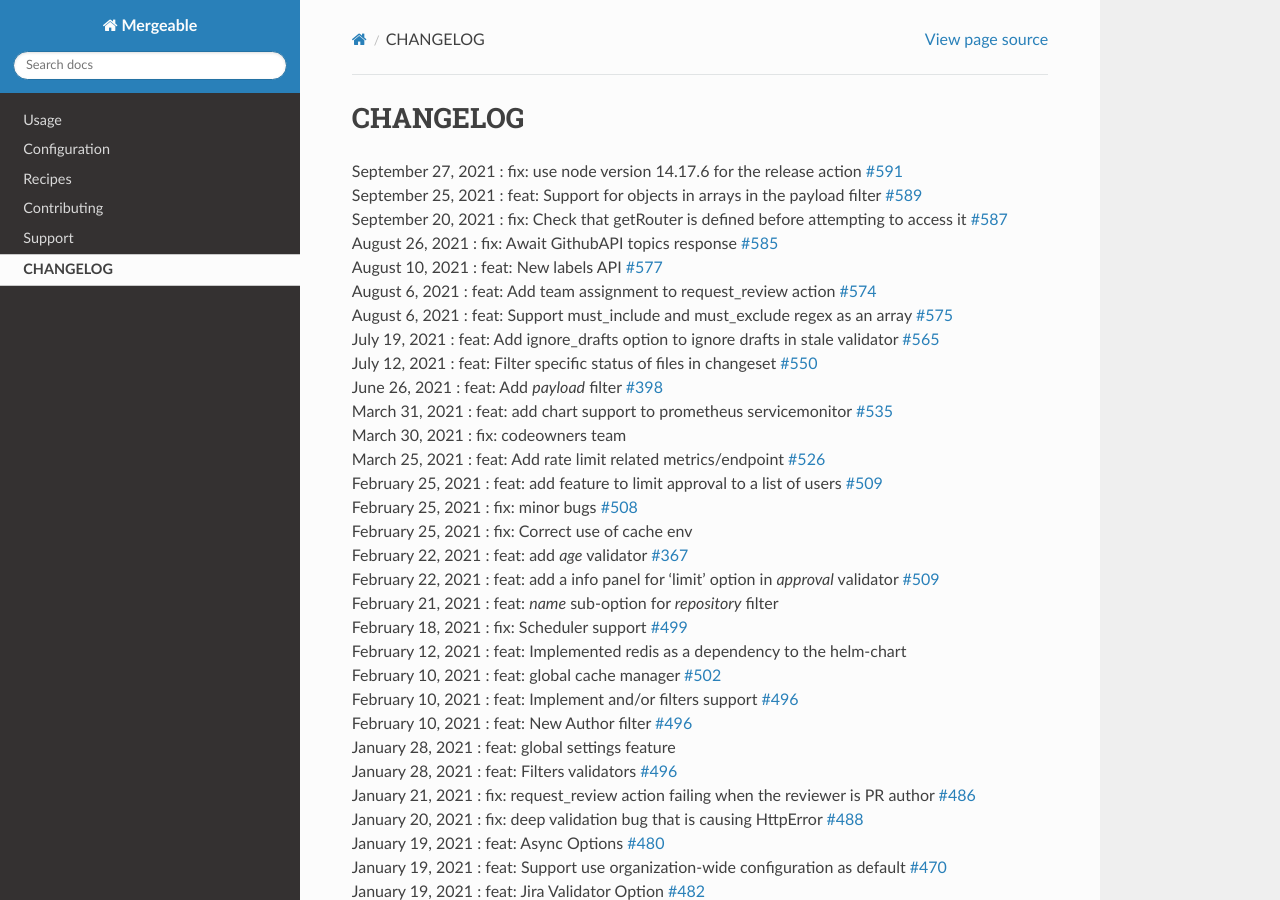
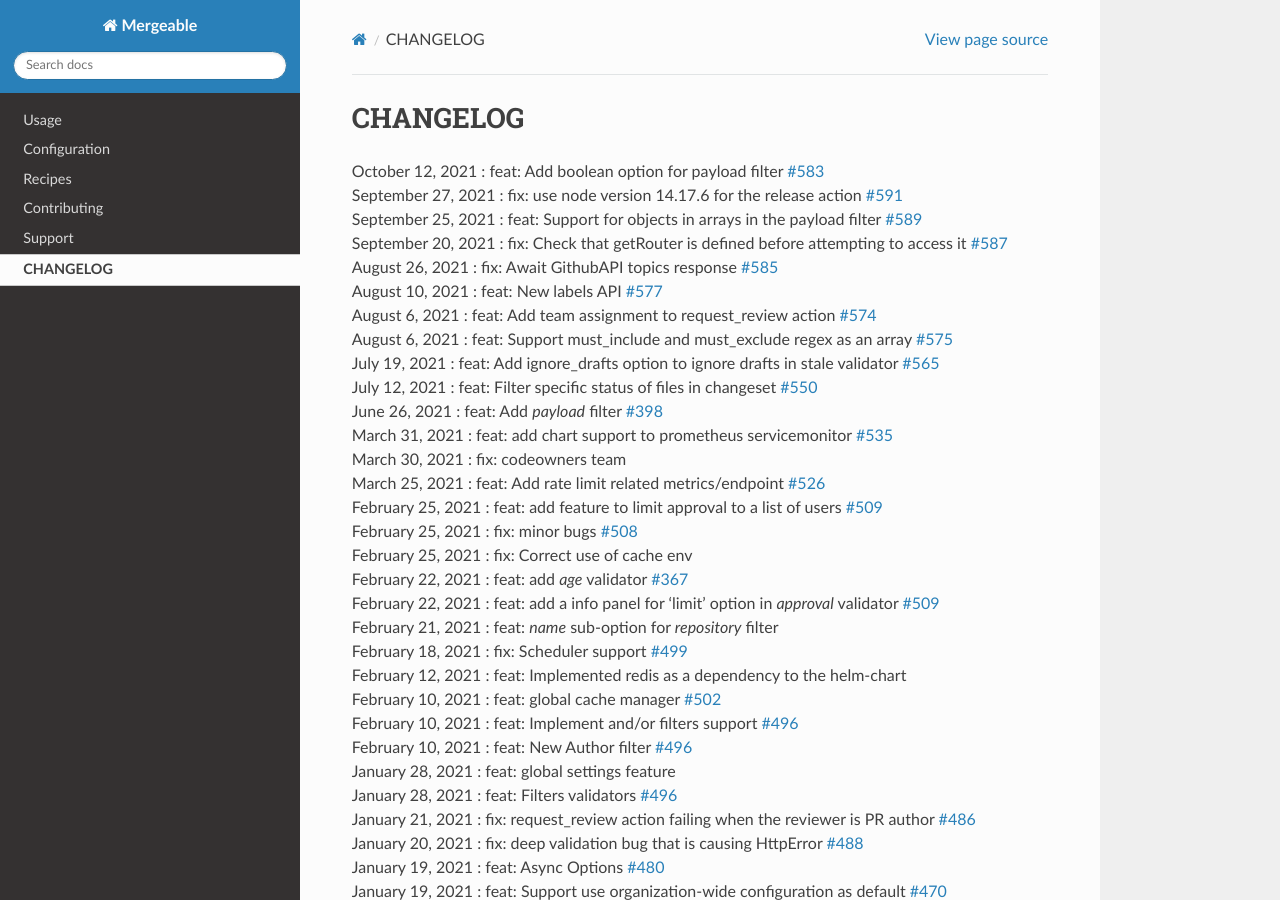
Before and after one commit to mergeability/mergeable, a Sphinx documentation site: the page built from docs/changelog.rst, in a window 1280 px wide and 900 px high. Built offline with Sphinx 7.4.7 and the Read the Docs theme 2.0.0, drawn with Linux system fonts in a browser that asks for light colours.

Commit message:
Update changelog

```diff
--- a/docs/changelog.rst
+++ b/docs/changelog.rst
@@ -1,5 +1,6 @@
 CHANGELOG
 =====================================
+| October 12, 2021 : feat: Add boolean option for payload filter `#583 <https://github.com/mergeability/mergeable/pull/583>`_
 | September 27, 2021 : fix: use node version 14.17.6 for the release action `#591 <https://github.com/mergeability/mergeable/pull/591>`_
 | September 25, 2021 : feat: Support for objects in arrays in the payload filter `#589 <https://github.com/mergeability/mergeable/pull/589>`_
 | September 20, 2021 : fix: Check that getRouter is defined before attempting to access it `#587 <https://github.com/mergeability/mergeable/pull/587>`_
```
